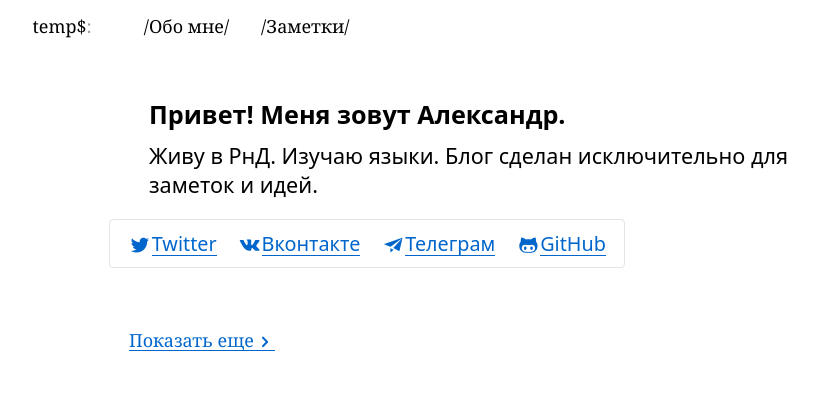
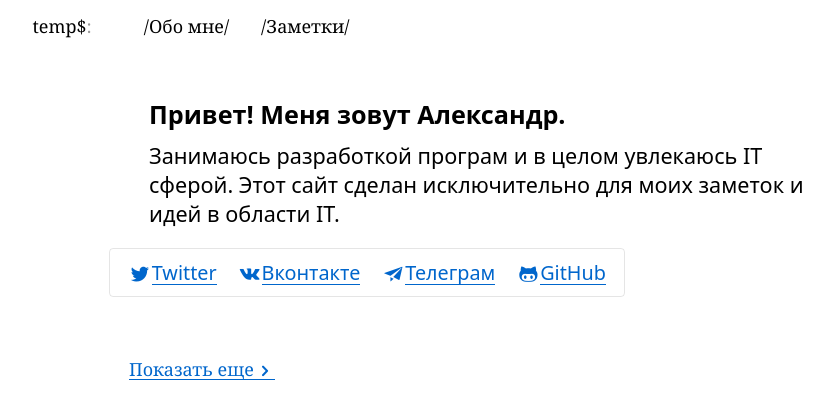
Before and after one commit to AlertRED/Flask-microblog, a Flask app: page / in a window 1280 px wide. Shown: the top 419 px of the page, without its empty margins (151-984 px from the left). Run offline with Flask 2, Linux system fonts and the light colour scheme; data that the repository does not hold is empty; some web fonts are replaced.

```diff
--- a/app/__init__.py
+++ b/app/__init__.py
@@ -8,7 +8,7 @@ from flask_login import LoginManager
 from flask_ckeditor import CKEditor
 
 app = Flask(__name__)
-app.config.from_object(ProductionConfig)
+app.config.from_object(DevelopmentConfig)
 print(os.environ)
 # postgres://dwetqmnbbarnpg:201161c755cbab58edc7e671d1d9f9273e6f6ea2997c3684582299e71f0b6f8a@ec2-174-129-18-98.compute-1.amazonaws.com:5432/ddd1jtv2tt3601
 
--- a/app/templates/index.html
+++ b/app/templates/index.html
@@ -14,8 +14,8 @@
 		Привет! Меня зовут Александр.
 	</p>
 	<div class="about-me-body">
-		Живу в РнД. Изучаю языки.
-		Блог сделан исключительно для заметок и идей.
+		Занимаюсь разработкой програм и в целом увлекаюсь IT сферой.
+		Этот сайт сделан исключительно для моих заметок и идей в области IT.
 	</div>
 </div>
 
--- a/config.py
+++ b/config.py
@@ -17,7 +17,7 @@ class DevelopmentConfig(Config):
     DEBUG = True
     TESTING = True
     SECRET_KEY = 'qwerty'
-    SQLALCHEMY_DATABASE_URI = 'postgresql://postgres:1234@127.0.0.1/microblog'
+    SQLALCHEMY_DATABASE_URI = 'postgres://dwetqmnbbarnpg:201161c755cbab58edc7e671d1d9f9273e6f6ea2997c3684582299e71f0b6f8a@ec2-174-129-18-98.compute-1.amazonaws.com:5432/ddd1jtv2tt3601'
 
 
 class ProductionConfig(Config):
```
